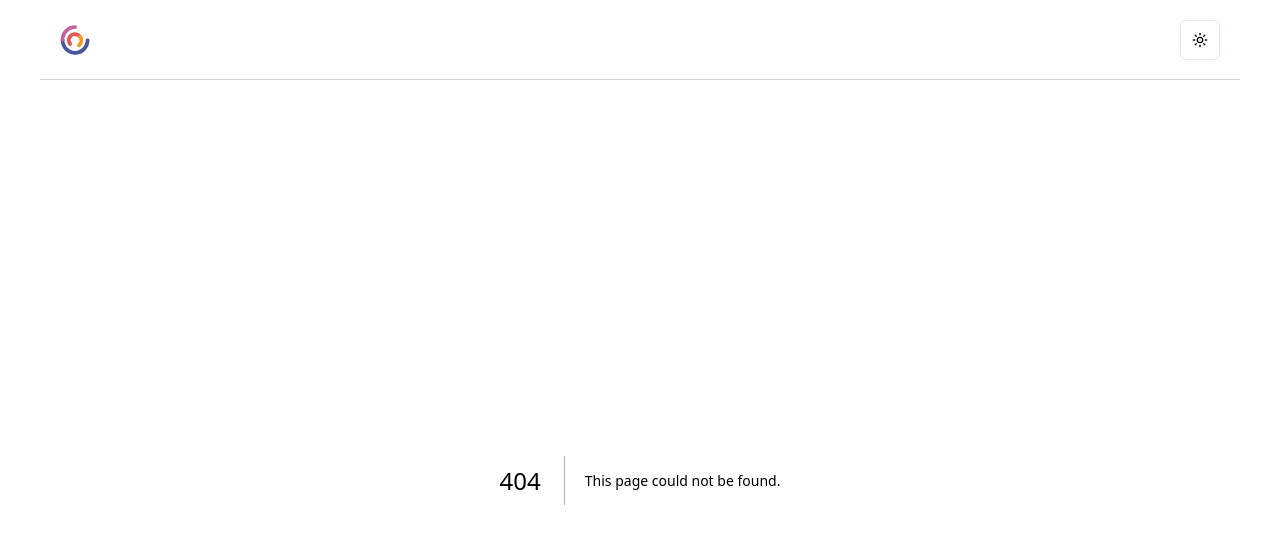
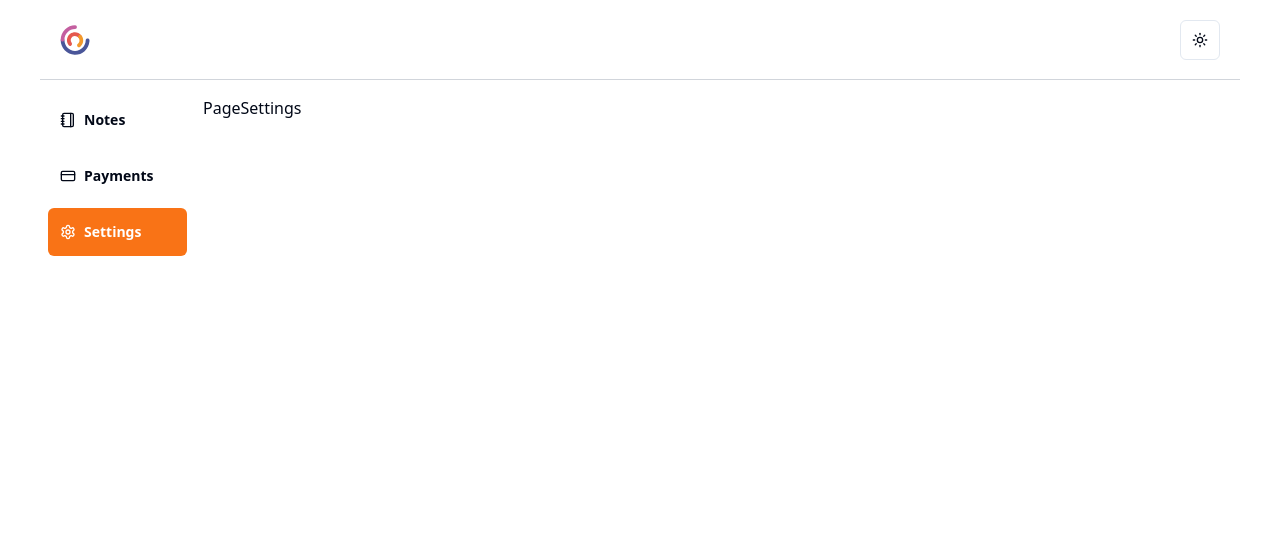
Before and after one commit to FranckPedron/Next-my-saas, a Next.js app: page /dashboard/settings in a window 1280 px wide. Before the commit this address had no page. Shown: the top 544 px of the page. Built offline with nearby package versions, Linux system fonts and the light colour scheme.

Commit message:
Add dashboard

```diff
--- /dev/null
+++ b/app/components/DashboardNav.tsx
@@ -0,0 +1,34 @@
+"use client"
+
+import {Settings, Notebook, CreditCard} from 'lucide-react';
+import {usePathname} from "next/navigation";
+import Link from "next/link";
+
+export default function DashboardNav() {
+
+    const pathname = usePathname();
+    const menuDashboard = [
+        {name: "Notes", icon: Notebook, path: "/dashboard/notes"},
+        {name: "Payments", icon: CreditCard, path: "/dashboard/payment"},
+        {name: "Settings", icon: Settings, path: "/dashboard/settings"}
+    ]
+    return (
+        <nav className="flex md:flex-col md:h-full md:w-16 w-full lg:w-40 gap-2">
+            {menuDashboard.map((link, index)=>
+                {const isActive = pathname.startsWith(link.path)
+                    return (
+                        <Link href={link.path} key={index}>
+                            <div className={`flex items-center justify-center lg:justify-start gap-2
+                            cursor-pointer lg:p-3 p-2 hover:bg-orange-500 hover:bg-opacity-50
+                             hover:text-white text-sm font-bold rounded-md ${isActive && "bg-orange-500 text-white"}`}>
+                                <link.icon className="w-4"/>
+                                <span className="hidden lg:block">{link.name}</span>
+                            </div>
+                        </Link>
+                    )
+                })
+                }
+        </nav>
+
+    )
+}
--- /dev/null
+++ b/app/dashboard/layout.tsx
@@ -0,0 +1,14 @@
+import DashboardNav from "../components/DashboardNav";
+
+export default async function DashboardLayout({children}:Readonly<{children:React.ReactNode}>) {
+    return (
+        <section className="max-w-[1200px] mx-auto md:flex md:items-center md:gap-4 h-screen w-full mt-2 p-2">
+
+            <DashboardNav />
+
+            <div className="w-full h-full">
+                {children}
+            </div>
+        </section>
+    )
+}
--- /dev/null
+++ b/app/dashboard/notes/page.tsx
@@ -0,0 +1,7 @@
+import React from 'react'
+
+export default function PageNotes() {
+    return (
+        <div>PageNotes</div>
+    )
+}
--- /dev/null
+++ b/app/dashboard/payment/page.tsx
@@ -0,0 +1,7 @@
+import React from 'react'
+
+export default function PagePayment() {
+    return (
+        <div>PagePayment</div>
+    )
+}
--- /dev/null
+++ b/app/dashboard/settings/page.tsx
@@ -0,0 +1,7 @@
+import React from 'react'
+
+export default function PageSettings() {
+    return (
+        <div>PageSettings</div>
+    )
+}
--- a/app/page.tsx
+++ b/app/page.tsx
@@ -4,10 +4,14 @@ import logoApp from "@/public/logo.svg";
 import {Cursor, Typewriter} from "react-simple-typewriter";
 import ButtonProvider from "@/app/components/ButtonProvider";
 import {useSession} from "next-auth/react";
+import {redirect} from "next/navigation";
 
 export default function Home() {
     const { data: session } = useSession();
 
+    if(session) {
+        redirect('/dashboard/notes');
+    }
     return (
         <section className="w-full h-screen flex justify-center items-center flex-col gap-2">
             <Image src={logoApp} alt="Logo application" width={100} height={100}
```
